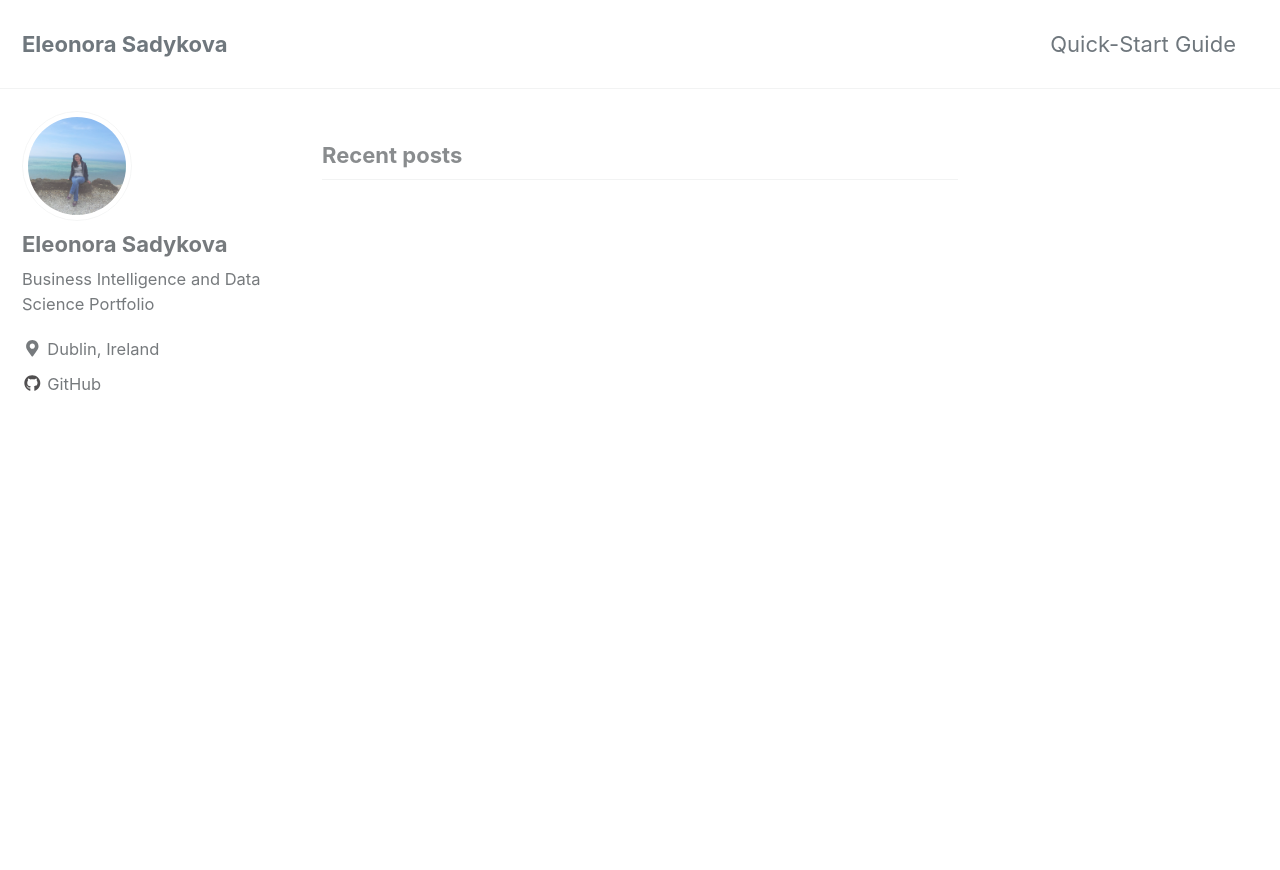
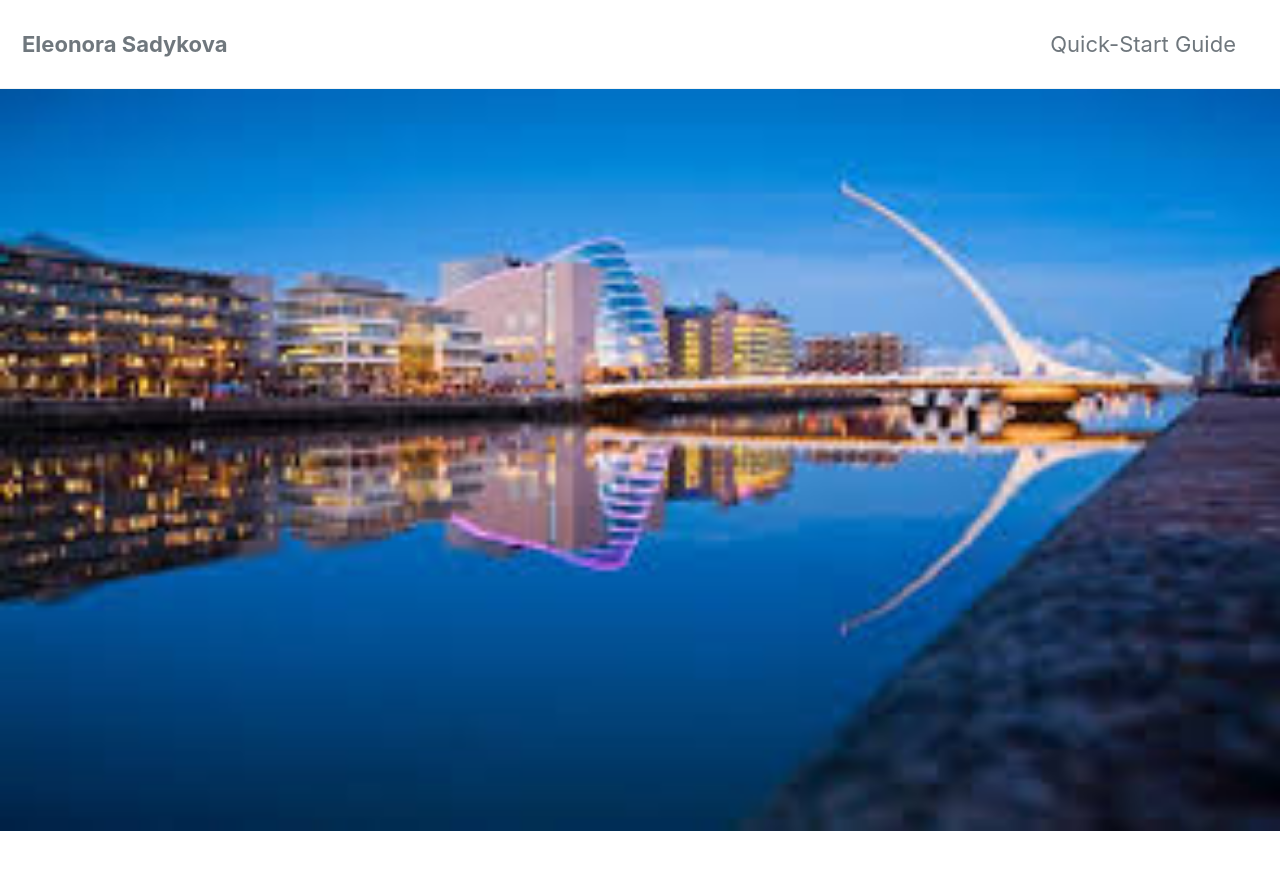
Before and after one commit to elenlang/elenlang.github.io, a Jekyll site: the page built from index.html, in a window 1280 px wide and 900 px high. Shown: the top 870 px of the window. Built offline with Jekyll 4.4.1, drawn with Linux system fonts in a browser that asks for light colours; cached includes are drawn as plain includes; nearby versions of some CDN libraries; the list of posts is cut into pages by our own code.

Commit message:
change content

```diff
--- a/index.html
+++ b/index.html
@@ -1,4 +1,6 @@
 ---
 layout: home
 author_profile: true
+header:
+  image: "/images/dublin.jpg"
 ---
```
